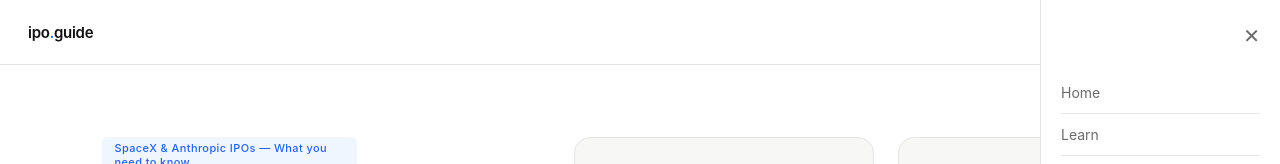
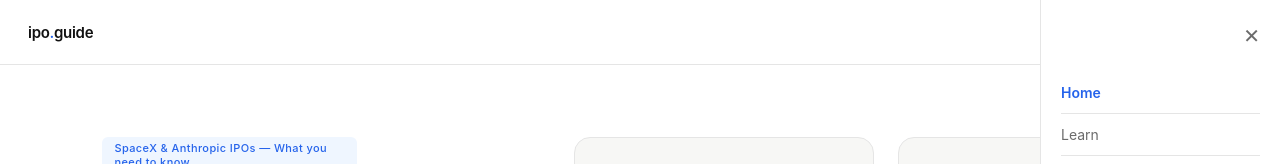
Before and after one commit to 23bananasinmytummy/ipo-explainer, a React (Create React App) app: page / in a window 1280 px wide. Both pictures are taken after a click on the button 1237 px from the left and 32 px from the top of the page. Shown: the top 164 px of the page. Built offline with nearby package versions, Linux system fonts and the light colour scheme.

Commit message:
fixed sidebar link issues

```diff
--- a/src/pages/Home.jsx
+++ b/src/pages/Home.jsx
@@ -1,4 +1,5 @@
 import { useState, useEffect, useRef } from 'react';
+import { Link } from 'react-router-dom';
 
 export default function Home() {
     const [menuOpen, setMenuOpen] = useState(false);
@@ -103,11 +104,19 @@ export default function Home() {
                         fontSize: '20px', cursor: 'pointer', color: 'var(--text-muted)', marginBottom: '24px'
                     }}>✕</button>
 
-                    {['Home', 'Learn', 'Risk', 'Tools', 'Newsletter'].map(page => (
-                        <a key={page} href="/" style={{
+                    {[
+                        { label: 'Home', to: '/' },
+                        { label: 'Learn', to: '/learn' },
+                        { label: 'Risk', to: '/risk' },
+                        { label: 'Tools', to: '/tools' },
+                        { label: 'Newsletter', to: '/newsletter' },
+                    ].map(({ label, to }) => (
+                        <Link key={label} to={to} style={{
                             padding: '12px 0', borderBottom: '1px solid var(--border)',
-                            color: 'var(--text-muted)', textDecoration: 'none', fontSize: '14px'
-                        }}>{page}</a>
+                            color: label === 'Home' ? 'var(--accent)' : 'var(--text-muted)',
+                            textDecoration: 'none', fontSize: '14px',
+                            fontWeight: label === 'Home' ? 600 : 400,
+                        }}>{label}</Link>
                     ))}
 
                     <div style={{ height: '1px', background: 'var(--border)', margin: '20px 0' }} />
```
